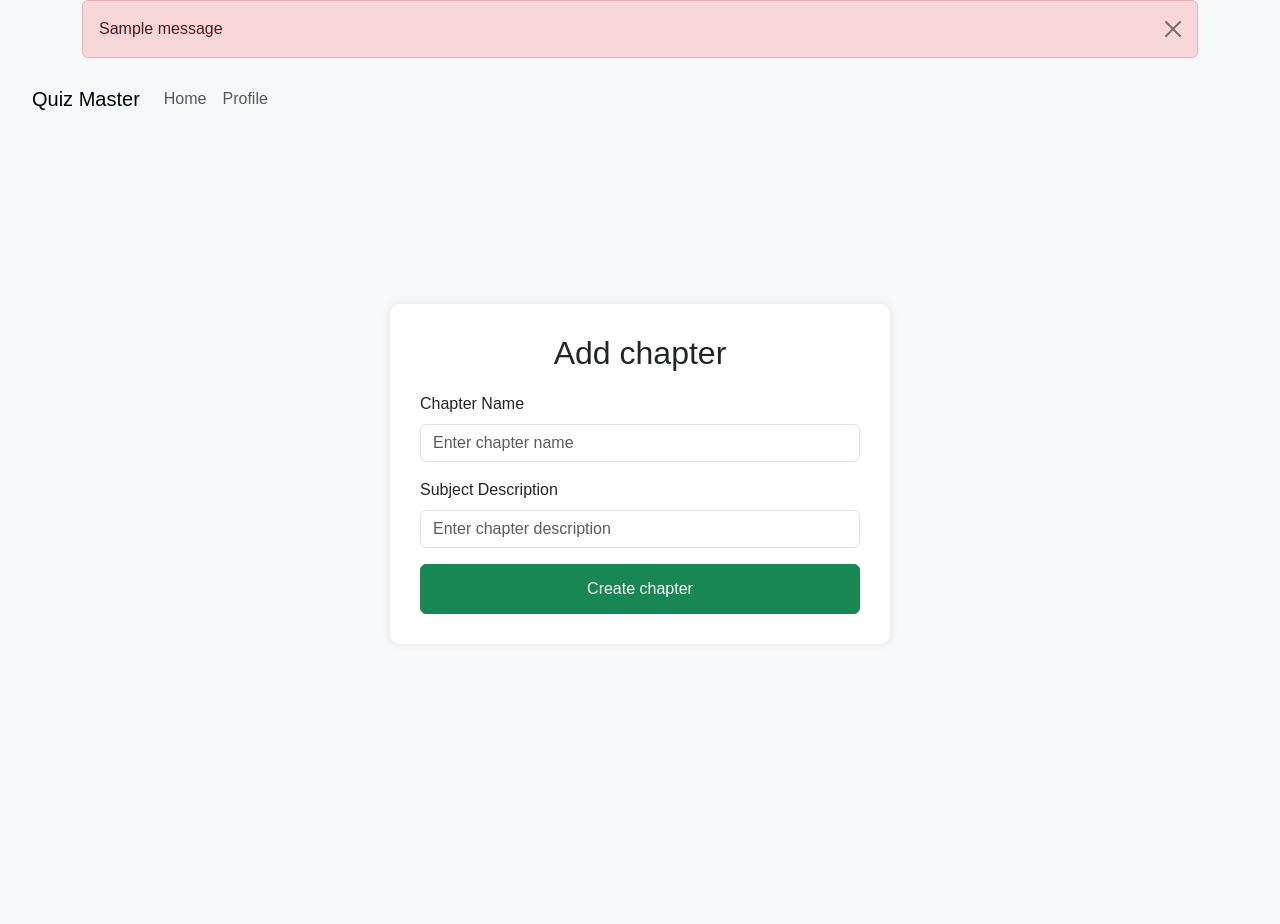
After one commit to 23f2001145/quiz-master-v1, a Flask app: page /chapter/add in a window 1280 px wide. The commit adds this page. Run offline with Flask 3, Linux system fonts and the light colour scheme; the visitor is signed in with stand-in values (Sample User, id 1); tables that the repository leaves empty hold one stand-in row (values such as "Sample post"); one stand-in notice (Sample message) is shown.

```diff
--- a/routes.py
+++ b/routes.py
@@ -192,7 +192,11 @@ def add_subject_post():
 @app.route('/subject/<int:id>')
 @admin_required
 def show_subject(id):
-    return "subject info here"
+    subject = Subject.query.get(id)
+    if not subject:
+        flash("Subject does not exist")
+        return redirect(url_for('admin'))
+    return render_template('subject/show.html', subject=subject)
 
 @app.route('/subject/<int:id>/edit')
 @admin_required
@@ -221,9 +225,51 @@ def edit_subject_post(id):
     subject.desc = sub_desc
     db.session.commit()
     flash("Subject updated successfully")
-    return render_template('subject/edit.html', subject=subject)
+    return redirect(url_for('admin'))
 
 @app.route('/subject/<int:id>/delete')
 @admin_required
 def delete_subject(id):
-    return "delete subject"
+    subject = Subject.query.get(id)
+    if not subject:
+        flash("Category does not exist!")
+        return redirect(url_for('admin'))
+    return render_template('subject/delete.html', subject=subject)
+
+
+@app.route('/subject/<int:id>/delete', methods=['POST'])
+@admin_required
+def delete_subject_post(id):
+    subject = Subject.query.get(id)
+    if not subject:
+        flash("Category does not exist!")
+        return redirect(url_for('admin'))
+    db.session.delete(subject)
+    db.session.commit()
+
+    flash("Subject deleted successfully")
+    return redirect(url_for('admin'))
+
+#------------------CHAPTERS--------------------
+@app.route('/chapter/add')
+@admin_required
+def add_chapter():
+    return render_template('chapter/add.html')
+
+@app.route('/chapter/add', methods=['POST'])
+@admin_required
+def add_chapter_post():
+    chap_name = request.form.get('chap_name')
+    chap_desc = request.form.get('chap_desc')
+
+    if not chap_name:
+        flash("Please enter chapter name")
+        return redirect(url_for('add_chapter_post'))
+
+    chapter = Chapter(name=chap_name, desc=chap_desc)
+    sub_id = chapter.sub_id
+    db.session.add(chapter)
+    db.session.commit()
+
+    flash("Chapter added successfully")
+    return redirect(url_for('show_subject/sub_id'))
--- /dev/null
+++ b/templates/chapter/add.html
@@ -0,0 +1,38 @@
+{% extends 'layout.html' %}
+
+{% block title %}Add Chapter{% endblock %}
+
+{% block styles %}
+
+<!-- Bootstrap CSS -->
+<link href="https://cdn.jsdelivr.net/npm/bootstrap@5.3.0/dist/css/bootstrap.min.css" rel="stylesheet">
+<link rel="stylesheet" href="https://cdnjs.cloudflare.com/ajax/libs/font-awesome/6.5.1/css/all.min.css">
+<link rel="stylesheet" href="{{ url_for('static', filename='login.css') }}">
+
+
+{% endblock %}
+
+{% block content %}
+
+
+
+
+
+    <div class="container d-flex justify-content-center align-items-center min-vh-100">
+        <div class="login-box">
+            <h2 class="text-center">Add chapter</h2>
+            <form action="{{ url_for('add_chapter') }}" method="POST">
+                <div class="mb-3">
+                    <label class="form-label">Chapter Name</label>
+                    <input type="text" class="form-control" name="chap_name" placeholder="Enter chapter name">
+                </div>
+                <div class="mb-3">
+                    <label class="form-label">Subject Description</label>
+                    <input type="text" class="form-control" name="chap_desc" placeholder="Enter chapter description">
+                </div>
+                <button type="submit" class="btn btn-success w-100 login-btn">Create chapter</button>
+            </form>
+        </div>
+    </div>
+
+{% endblock %}
--- a/templates/layout.html
+++ b/templates/layout.html
@@ -21,10 +21,17 @@
         {% with messages = get_flashed_messages() %}
             {% if messages %}
                 {% for message in messages %}
+                {% if 'success' in message|lower %}
+                    <div class="alert alert-success alert-dismissible fade show" role="alert">
+                        {{ message }}
+                        <button type="button" class="btn-close" data-bs-dismiss="alert" aria-label="Close"></button>
+                    </div>
+                {% else %}
                     <div class="alert alert-danger alert-dismissible fade show" role="alert">
                         {{ message }}
                         <button type="button" class="btn-close" data-bs-dismiss="alert" aria-label="Close"></button>
                     </div>
+                {% endif %}
                 {% endfor %}
             {% endif %}
         {% endwith %}
```
Also changed, not shown: templates/subject/delete.html (added, +38 -0 lines), templates/subject/show.html (added, +77 -0 lines).
